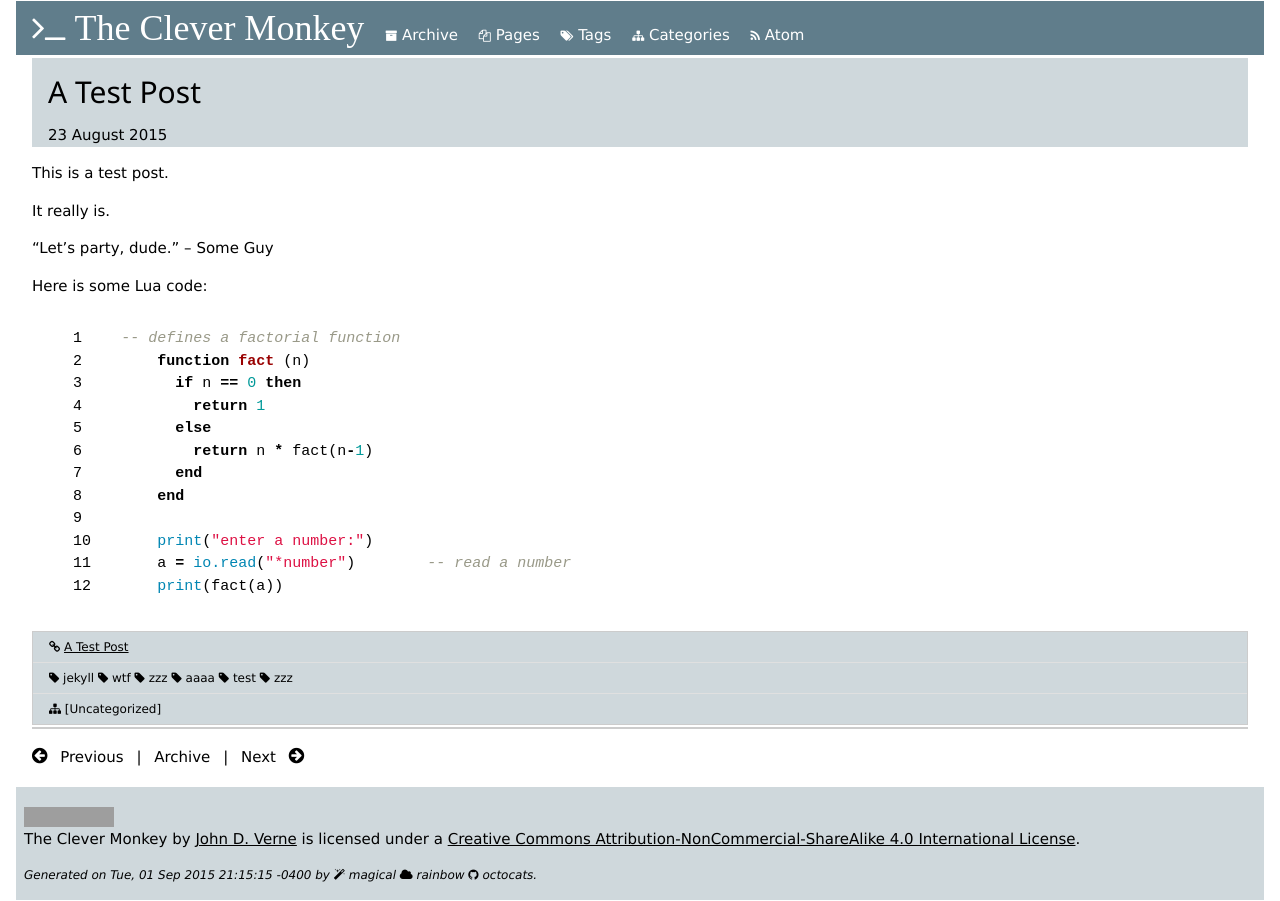
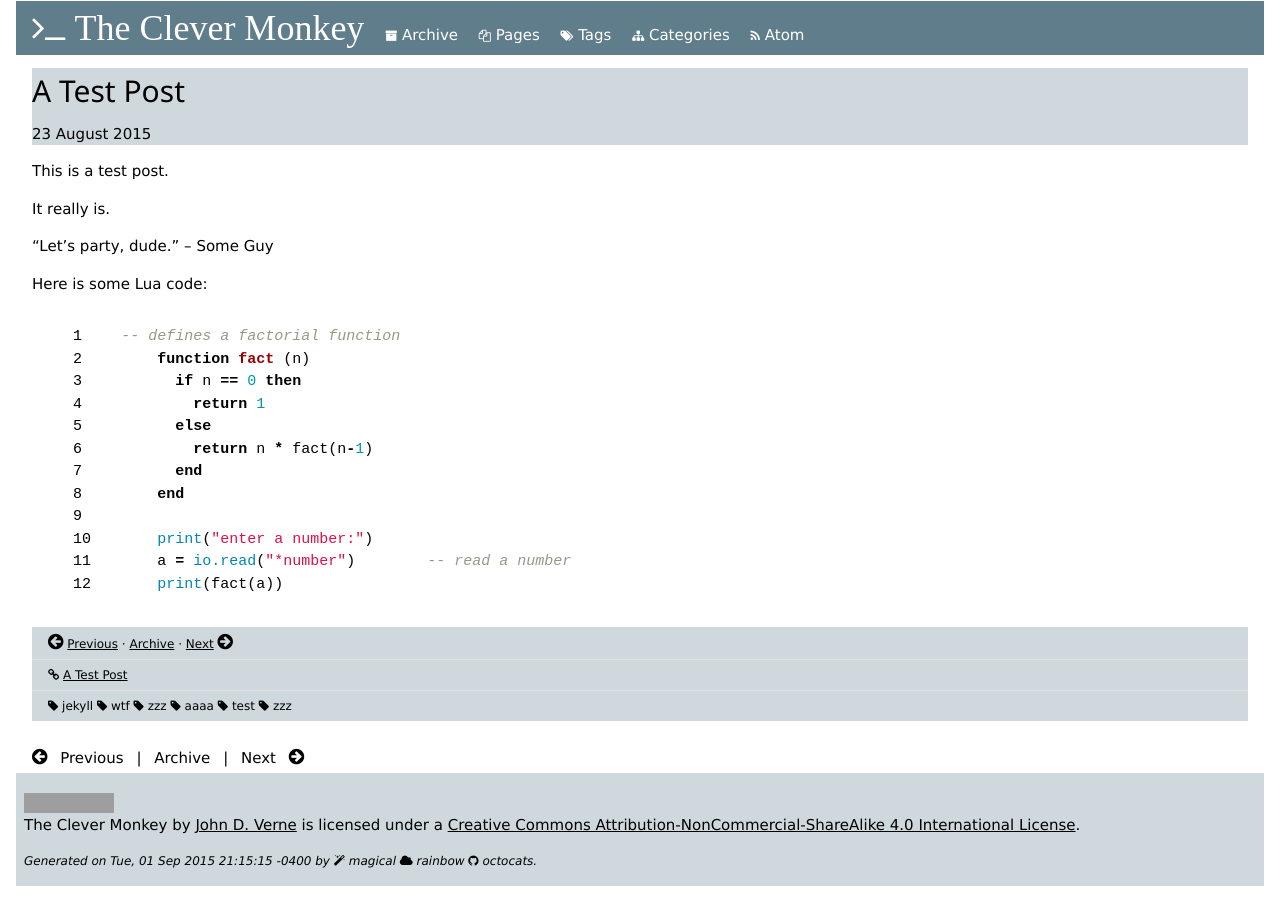
Before and after one commit to jverne/jverne.github.io, a Jekyll site: the page built from _posts/2015-08-23-a-test-post.md, in a window 1280 px wide. Built offline with Jekyll 4.4.1, drawn with Linux system fonts in a browser that asks for light colours; nearby versions of some CDN libraries; comment, search, counter and statistics services are not loaded; grey boxes are pictures that could not be loaded.

Commit message:
Fixup post layout markup and cleanup next/prev nav bar

```diff
--- a/_layouts/post.html
+++ b/_layouts/post.html
@@ -2,33 +2,33 @@
 layout: default
 ---
 
-<!-- post layout -->
-{% comment %} Order the tags {% endcomment %}
-{% assign tags = page.tags | sort %}
-
 <article class="w3-container">
-	<header class="w3-container w3-theme-l4">
+	<!-- article header -->
+	<header class="w3-theme-l4">
 		<h2>{{ page.title }}</h2>
 		<time datetime="{{ page.date | date_to_xmlschema }}">{{ page.date | date_to_long_string }}</time>
 	</header>
 
-	<div>{{ content }}</div>
+	<!-- article contents -->
+	<section>{{ content }}</section>
+
+	<!-- post metadata -->
+	<section>
+	{% assign tags = page.tags | sort %}
+	<ul class="w3-ul w3-small w3-theme-l4">
+		<li><i class="fa fa-arrow-circle-left w3-large"></i> <a href="{{ page.previous.url }}">Previous</a> &middot; <a href="/archive">Archive</a> &middot; <a href="{{ page.next.url }}">Next</a> <i class="fa fa-arrow-circle-right w3-large"></i></li>
+		<li><i class="fa fa-link w3-small"></i> <a href="{{ page.url }}">{{ page.title }}</a></li>
+		<li>{% for tag in tags %} <i class="fa fa-tag w3-small"></i> {{ tag | downcase }} {% endfor %}</li>
+		{% if page.categories != empty %}
+			<li><i class="fa fa-sitemap w3-small"></i> {% for cat in page.categories %} {{ cat }} {% else %} fnord {% endfor %}</li>
+		{% endif %}
+	</ul>
+	</section>
 </article>
 
-<!-- post metadata -->
-<section class="w3-container">
-	<ul class="w3-ul w3-card w3-small w3-theme-l4">
-		<li><i class="fa fa-link w3-small"></i> <a href="{{ page.url }}">{{ page.title }}</a></li>
-		<li>{% for tag in tags %} <i class="fa fa-tag w3-small"></i> {{ tag | downcase }} {% endfor %}</li>
-		<li><i class="fa fa-sitemap w3-small"></i> {% if page.categories == empty %} [Uncategorized] {% else %} {% for cat in page.categories %} {{ cat }} {% endfor %} {% endif %}</li>
-	</ul>
-</section>
-
-<!-- comments -->
-<section class="w3-container">
-<div id="disqus_thread" class="w3-card">
+<!-- comments; this brittle stuff doesn't work as an include. -->
+<div id="disqus_thread" class="w3-container w3-padding-large">
 </div>
-</section>
 <script type="text/javascript">
     /* * * CONFIGURATION VARIABLES * * */
     var disqus_shortname = 'theclevermonkey';
@@ -46,6 +46,6 @@
 <noscript>Please enable JavaScript to view the <a href="https://disqus.com/?ref_noscript" rel="nofollow">comments powered by Disqus.</a></noscript>
 
 <!-- post nav -->
-<nav class="w3-topnav w3-margin-8">
+<nav class="w3-container w3-topnav">
 <i class="fa fa-arrow-circle-left w3-large"></i> <a href="{{ page.previous.url }}">Previous</a> | <a href="/archive">Archive</a> | <a href="{{ page.next.url }}">Next</a> <i class="fa fa-arrow-circle-right w3-large"></i>
 </nav>
```
